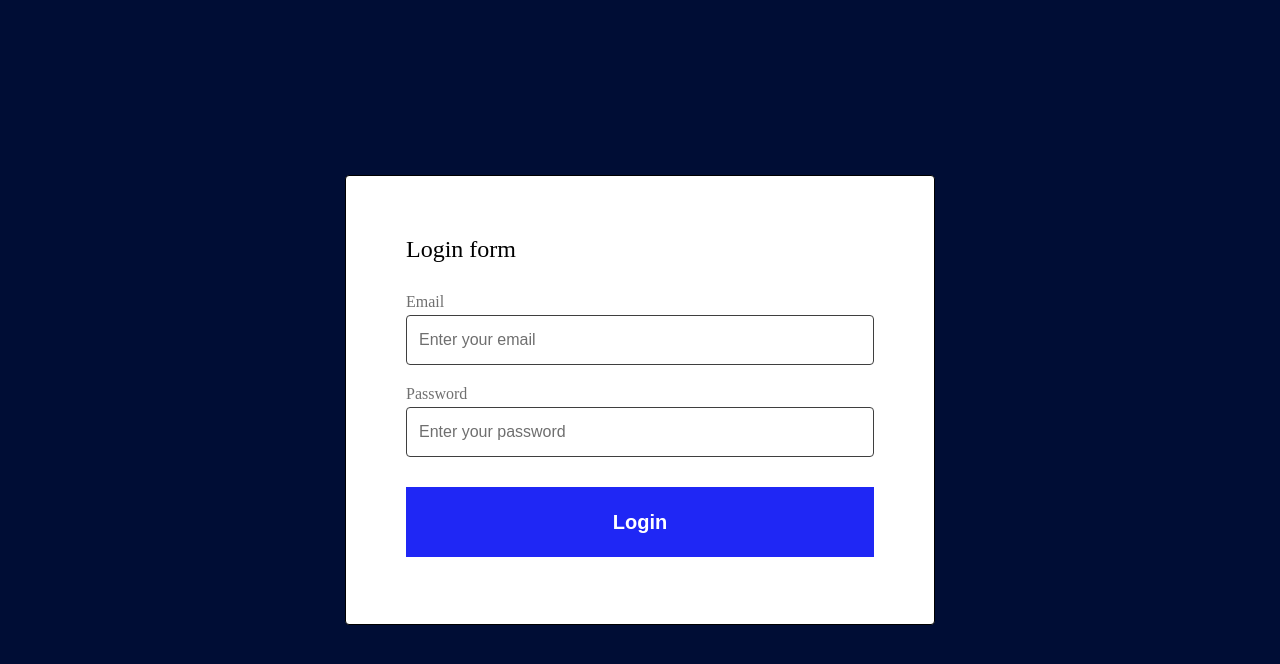
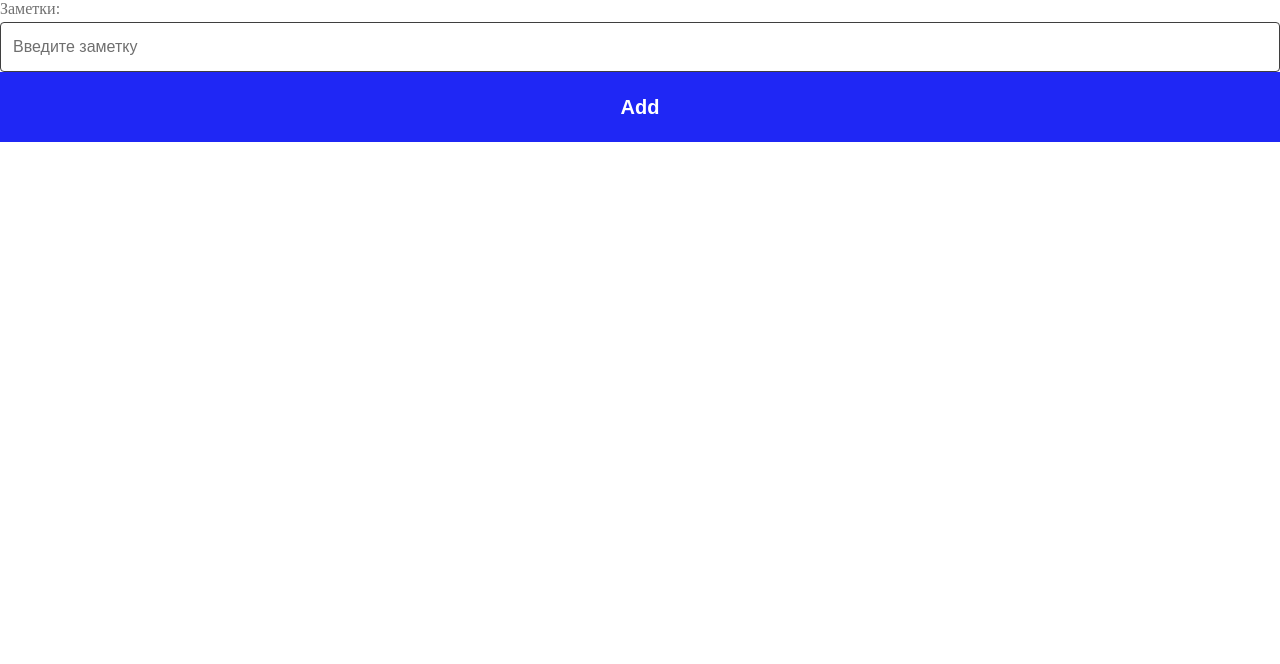
Before and after one commit to Afina33/Type_Script, a React (Vite) app: page / in a window 1280 px wide. Shown: the top 664 px of the page. Built offline with nearby package versions, Linux system fonts and the light colour scheme.

Commit message:
add home worrk 09

```diff
--- a/src/App.tsx
+++ b/src/App.tsx
@@ -7,6 +7,7 @@ import Homework_07 from "homeworks/HomeWork_07/Homework_07";
 import Lesson_08 from "lessons/Lesson_08/Lesson_08";
 import Homework_08 from "homeworks/Home_work_08/Homework_08";
 import Lesson_09 from "lessons/Lesson_09/Lesson_09";
+import Homework_09 from "homeworks/Home_work_09/Homework_09";
 
 
 
@@ -21,7 +22,8 @@ function App() {
       <GlobalStyles/>
       {/* <Lesson_08 /> */}
       {/* <Homework_08/> */}
-      <Lesson_09/>
+      {/* <Lesson_09/> */}
+      <Homework_09/>
     </>
   );
 }
--- /dev/null
+++ b/src/homeworks/Home_work_09/Homework_09.tsx
@@ -0,0 +1,50 @@
+import Input from "components/Input/Input";
+import {
+  AddFormContainer,
+  ContainerWrraper,
+  ListContainer,
+  ListLi,
+} from "./styles";
+import { useState, type ChangeEvent } from "react";
+import Button from "components/Button/Button";
+import { v4 } from "uuid";
+
+export default function Homework_09() {
+  const [text, setText] = useState<string>("");
+  const [outputText, setOutputText] = useState<string[]>([]);
+
+  function onChangeText(event: ChangeEvent<HTMLInputElement>): void {
+    setText(event.target.value);
+  }
+
+  const OutputText = () => {
+    setOutputText([...outputText, text]);
+    setText("");
+  };
+
+  const textList = () => {
+    return outputText.map((text: string) => <ListLi key={v4()}>{text}</ListLi>);
+  };
+
+  const add = (event: any) => {
+    event.preventDefault();
+    console.log(text);
+  };
+
+  return (
+    <ContainerWrraper>
+      <AddFormContainer onSubmit={add}>
+        <Input
+          id="text-id"
+          name="text"
+          placeholder="Введите заметку"
+          label="Заметки:"
+          onChange={onChangeText}
+          value={text}
+        />
+        <Button name="Add" type="submit" onClick={OutputText} />
+      </AddFormContainer>
+      <ListContainer>{textList()}</ListContainer>
+    </ContainerWrraper>
+  );
+}
--- /dev/null
+++ b/src/homeworks/Home_work_09/styles.ts
@@ -0,0 +1,18 @@
+import styled from "@emotion/styled";
+
+export const ContainerWrraper = styled.div`
+
+`;
+
+export const AddFormContainer = styled.form`
+
+
+`;
+
+export const ListContainer = styled.ul`
+
+`;
+
+export const ListLi = styled.li`
+
+`;
--- /dev/null
+++ b/src/homeworks/Home_work_09/types.ts
@@ -0,0 +1,3 @@
+export enum TEXT_FORM_VALUE{
+    TEXT = "text"
+};
```
